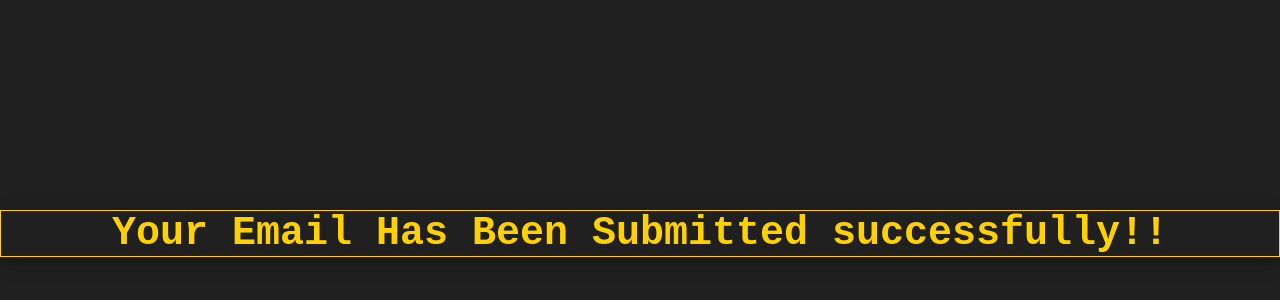
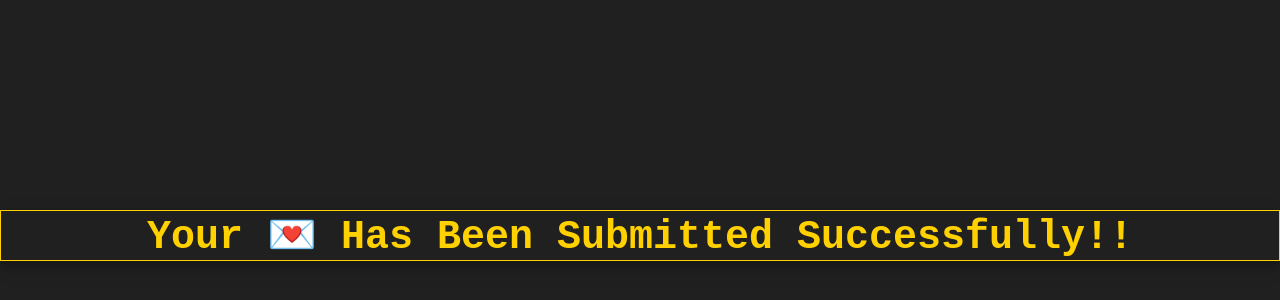
Before and after one commit to Micheal-Omale/MyPortfolio-, a plain HTML site: page Sub.html in a window 1280 px wide. Shown: the part 430-730 px from the top of the page. Drawn offline with Linux system fonts and the light colour scheme.

Commit message:
Update Sub.html

```diff
--- a/Sub.html
+++ b/Sub.html
@@ -24,7 +24,7 @@
   }
 </style>
 <body>
-   <h2>Your Email Has Been Submitted successfully!!</h2>
+   <h2>Your 💌 Has Been Submitted Successfully!!</h2>
 </body>
 
 </html>
```
